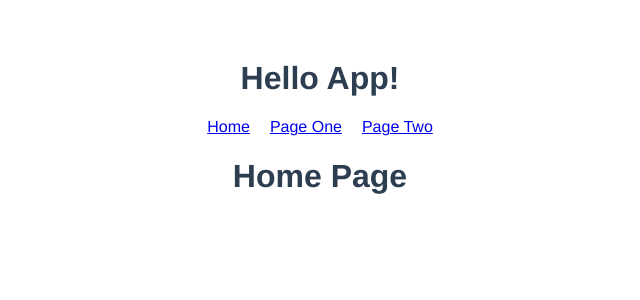
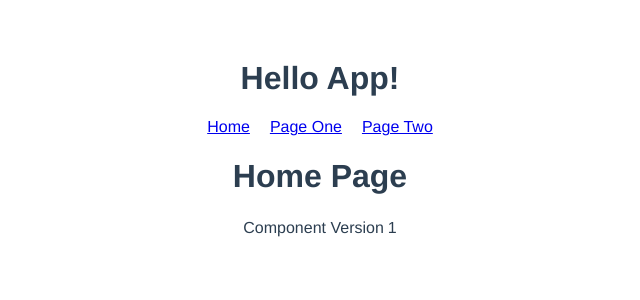
Before and after one commit to v-abarnhard/module-loading, a Vue app: page / in a window 1280 px wide. Shown: the top 300 px of the page, without its empty margins (320-960 px from the left). Built offline with nearby package versions, Linux system fonts and the light colour scheme.

Commit message:
Added home page version

```diff
--- a/src/components/HelloWorld.vue
+++ b/src/components/HelloWorld.vue
@@ -1,6 +1,11 @@
 <template>
   <div class="hello">
     <h1>Home Page</h1>
+    <table>
+      <tbody>
+        <tr><td>Component Version</td><td>{{internalVersion}}</td></tr>
+      </tbody>
+    </table>
   </div>
 </template>
 
@@ -9,6 +14,11 @@ export default {
   name: 'HelloWorld',
   props: {
     msg: String
+  },
+  data() {
+    return {
+      internalVersion: 1
+    }
   }
 }
 </script>
@@ -29,4 +39,7 @@ li {
   a {
     color: #42b983;
   }
+  table {
+    margin: auto;
+  }
 </style>
```
Lines whose indentation alone changed are shown as unchanged.
